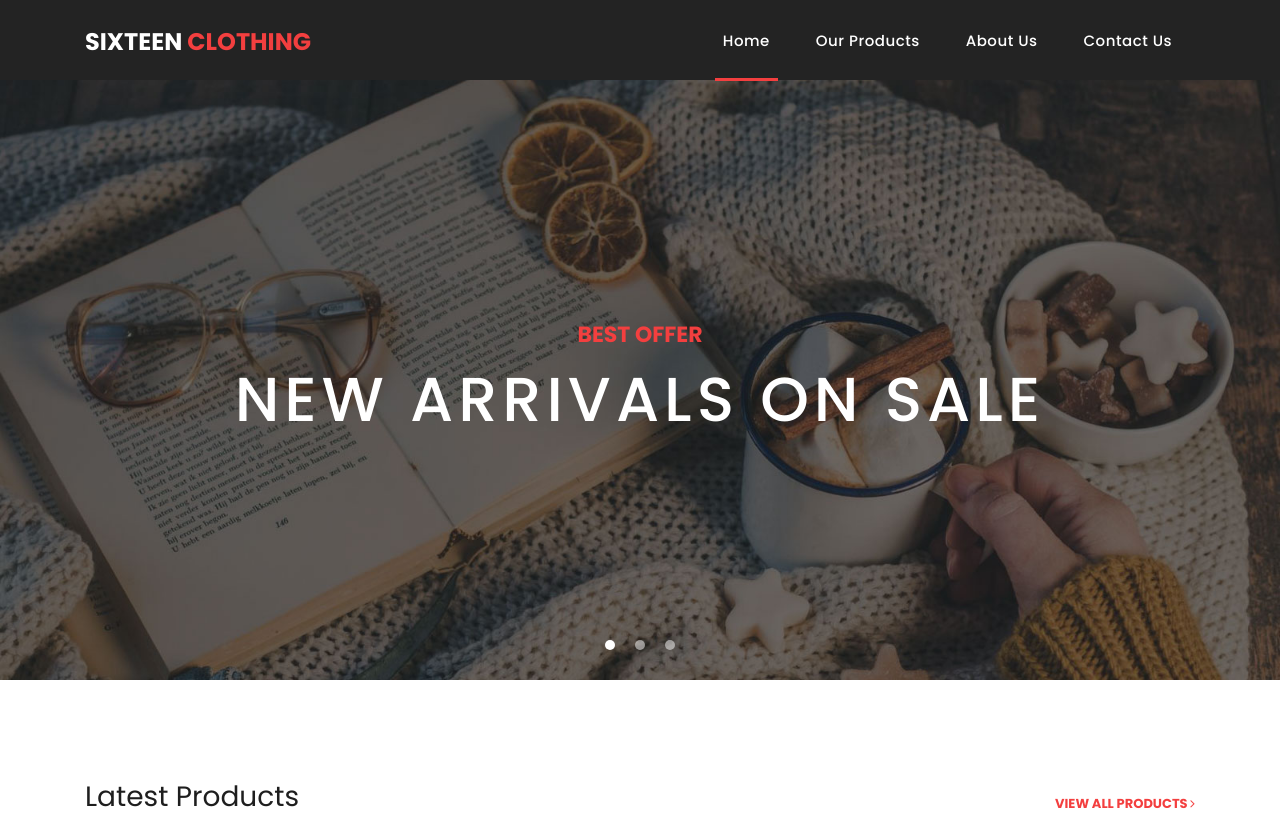
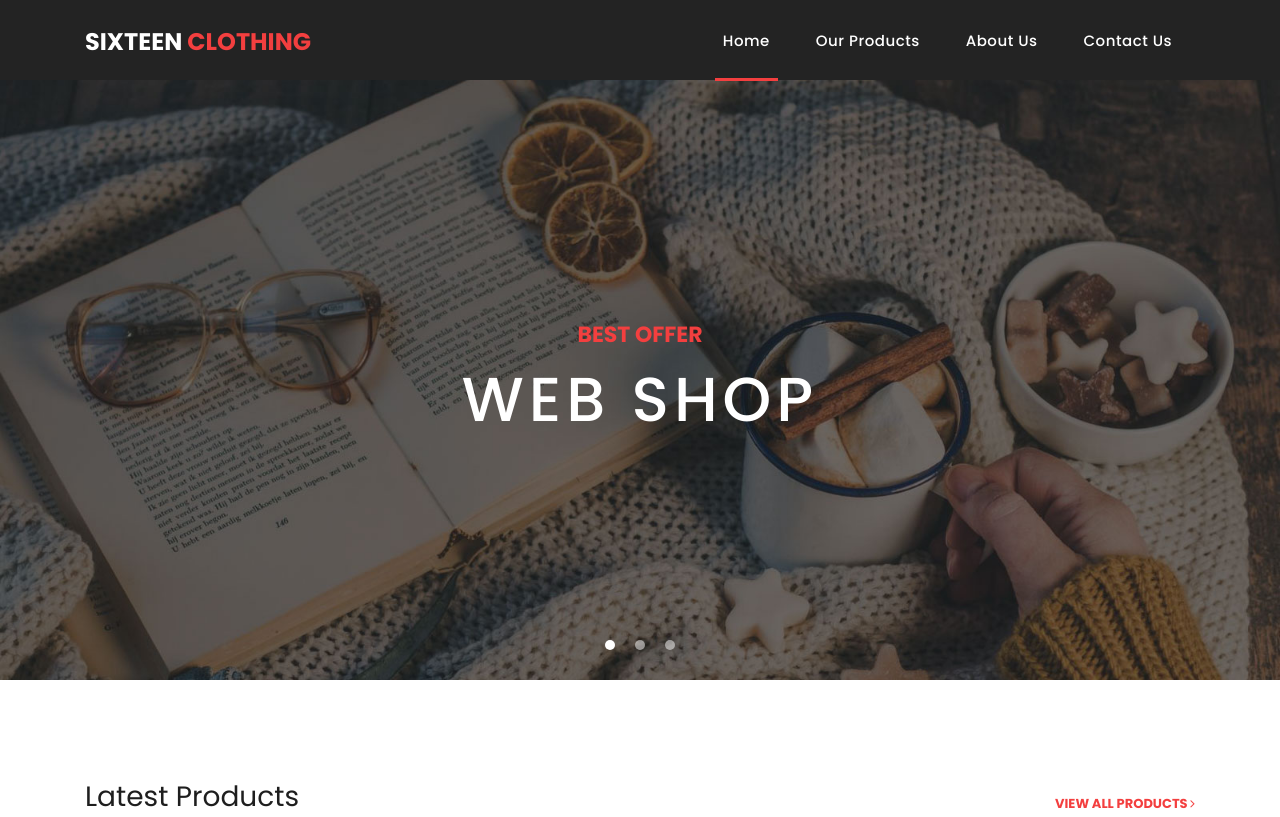
Before and after one commit to dejanjevtic/Online-Shop, a plain HTML site: page index.html in a window 1280 px wide. Shown: the top 817 px of the page. Drawn offline with Linux system fonts and the light colour scheme.

Commit message:
Promena naslova

```diff
--- a/index.html
+++ b/index.html
@@ -77,7 +77,7 @@ https://templatemo.com/tm-546-sixteen-clothing
         <div class="banner-item-01">
           <div class="text-content">
             <h4>Best Offer</h4>
-            <h2>New Arrivals On Sale</h2>
+            <h2>Web Shop</h2>
           </div>
         </div>
         <div class="banner-item-02">
```
